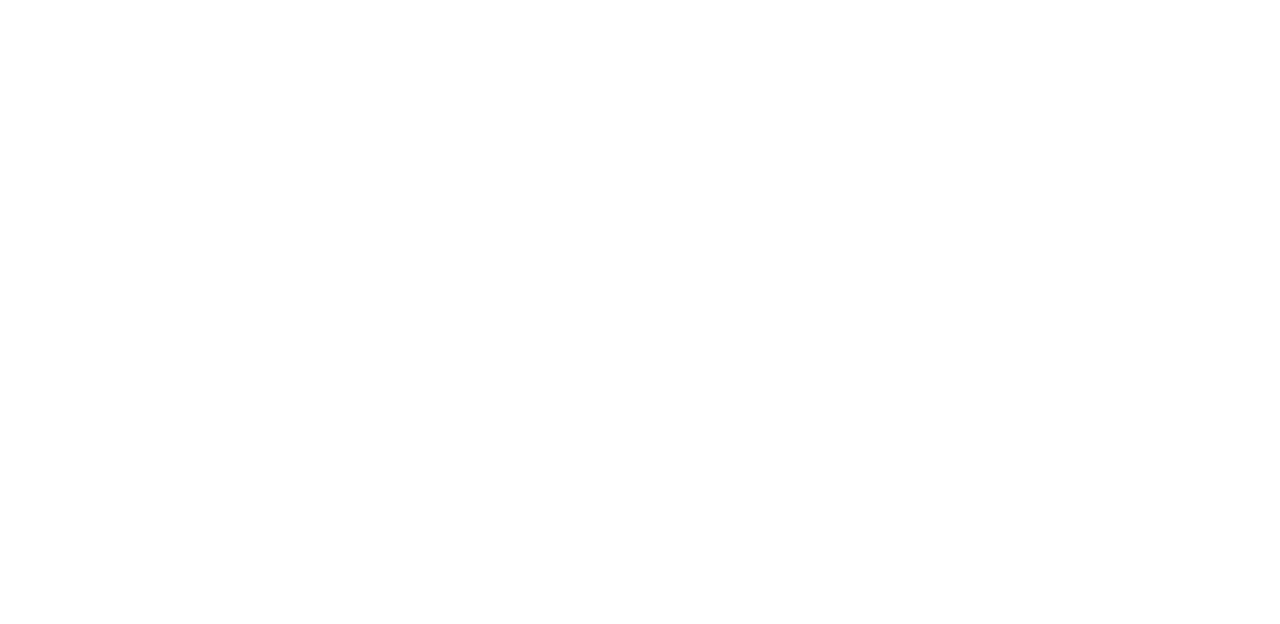
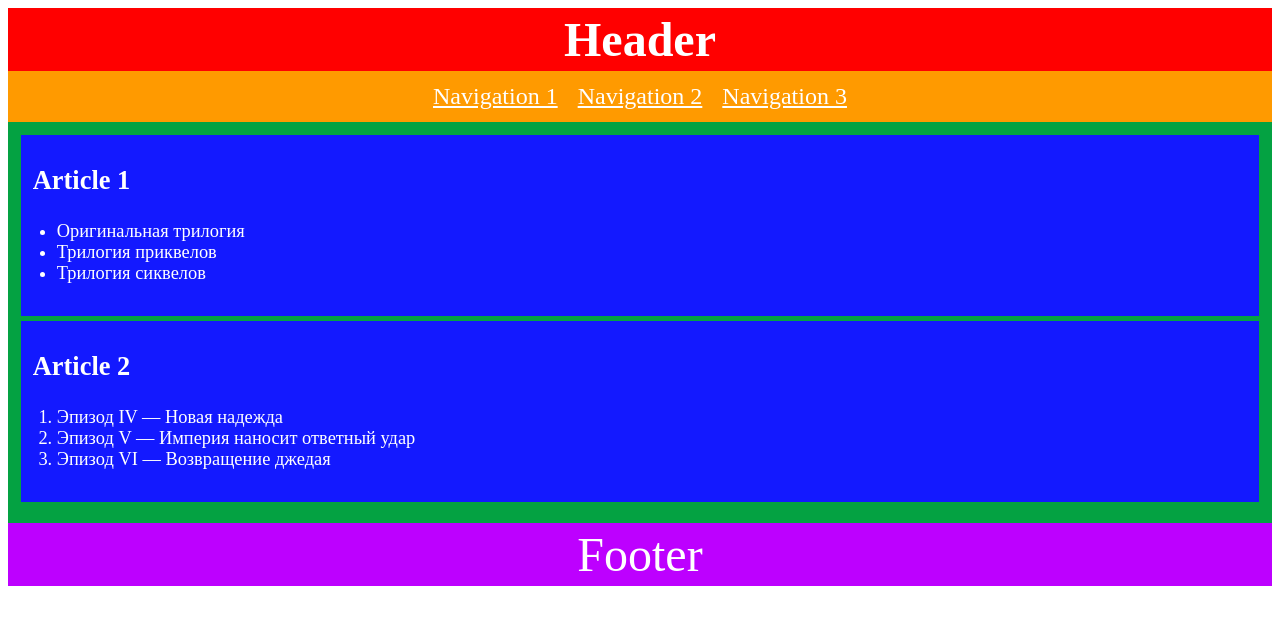
Before and after one commit to js-tasks-ru/htmlcss-20211021_mostikjun, a website: page 02-dz0/01-semantic-mockup/solution.html in a window 1280 px wide. Drawn offline with Linux system fonts and the light colour scheme.

Commit message:
Added layout and css according to task.

```diff
--- /dev/null
+++ b/02-dz0/01-semantic-mockup/solution.css
@@ -0,0 +1,66 @@
+header {
+  background-color: #f00;
+}
+
+header h1 {
+  color: #fff;
+  font-size: 3rem;
+  margin: 0;
+  padding: 0.25rem 0;
+  text-align: center;
+}
+
+header nav {
+  background-color: #ff9a00;
+  padding: 0.75rem 0;
+}
+
+header nav {
+  text-align: center;
+}
+
+header nav a {
+  color: #fff;
+  font-size: 1.5rem;
+  padding: 0 0.5rem;
+}
+
+main {
+  background-color: #04a242;
+  padding: 0.5rem 0.5rem 1rem 0.5rem;
+}
+
+main article {
+  background-color: #1319ff;
+  color: white;
+  margin: 0.3rem;
+  padding: 0.75rem 0.75rem 1.5rem 0.75rem;
+}
+
+main article h2 {
+  font-size: 1.65rem;
+  margin: 0;
+  padding: 1.15rem 0 0.75rem 0;
+}
+
+main article ul {
+  margin: 0;
+  padding: 0.8rem 0 0.5rem 1.5rem;
+}
+
+main article ol {
+  margin: 0;
+  padding: 0.8rem 0 0.5rem 1.5rem;
+}
+
+main article li {
+  font-size: 1.15rem;
+}
+
+footer {
+  background-color: #bd00ff;
+  color: white;
+  font-size: 3rem;
+  padding: 0.25rem 0;
+  text-align: center;
+}
--- a/02-dz0/01-semantic-mockup/solution.html
+++ b/02-dz0/01-semantic-mockup/solution.html
@@ -1,4 +1,37 @@
 <!DOCTYPE html>
 <html lang="ru">
-    <!-- Ваше решение -->
+  <head>
+    <meta charset="UTF-8" />
+    <title>Семантическая разметка страницы</title>
+    <link rel="stylesheet" href="./solution.css" />
+  </head>
+  <body>
+    <header>
+      <h1>Header</h1>
+      <nav>
+        <a href="#n1">Navigation 1</a>
+        <a href="#n2">Navigation 2</a>
+        <a href="#n3">Navigation 3</a>
+      </nav>
+    </header>
+    <main>
+      <article>
+        <h2>Article 1</h2>
+        <ul>
+          <li>Оригинальная трилогия</li>
+          <li>Трилогия приквелов</li>
+          <li>Трилогия сиквелов</li>
+        </ul>
+      </article>
+      <article>
+        <h2>Article 2</h2>
+        <ol>
+          <li>Эпизод IV — Новая надежда</li>
+          <li>Эпизод V — Империя наносит ответный удар</li>
+          <li>Эпизод VI — Возвращение джедая</li>
+        </ol>
+      </article>
+    </main>
+    <footer>Footer</footer>
+  </body>
 </html>
```
